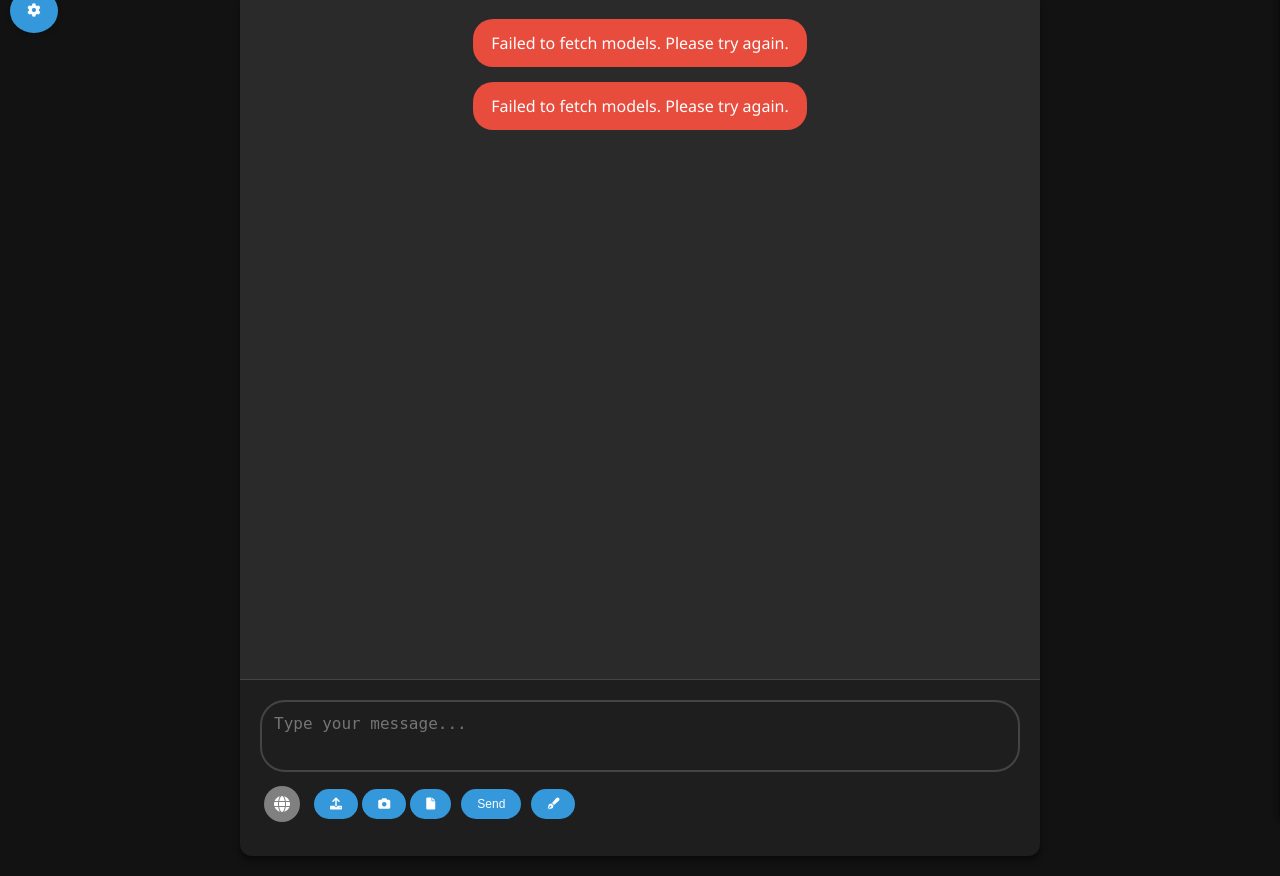
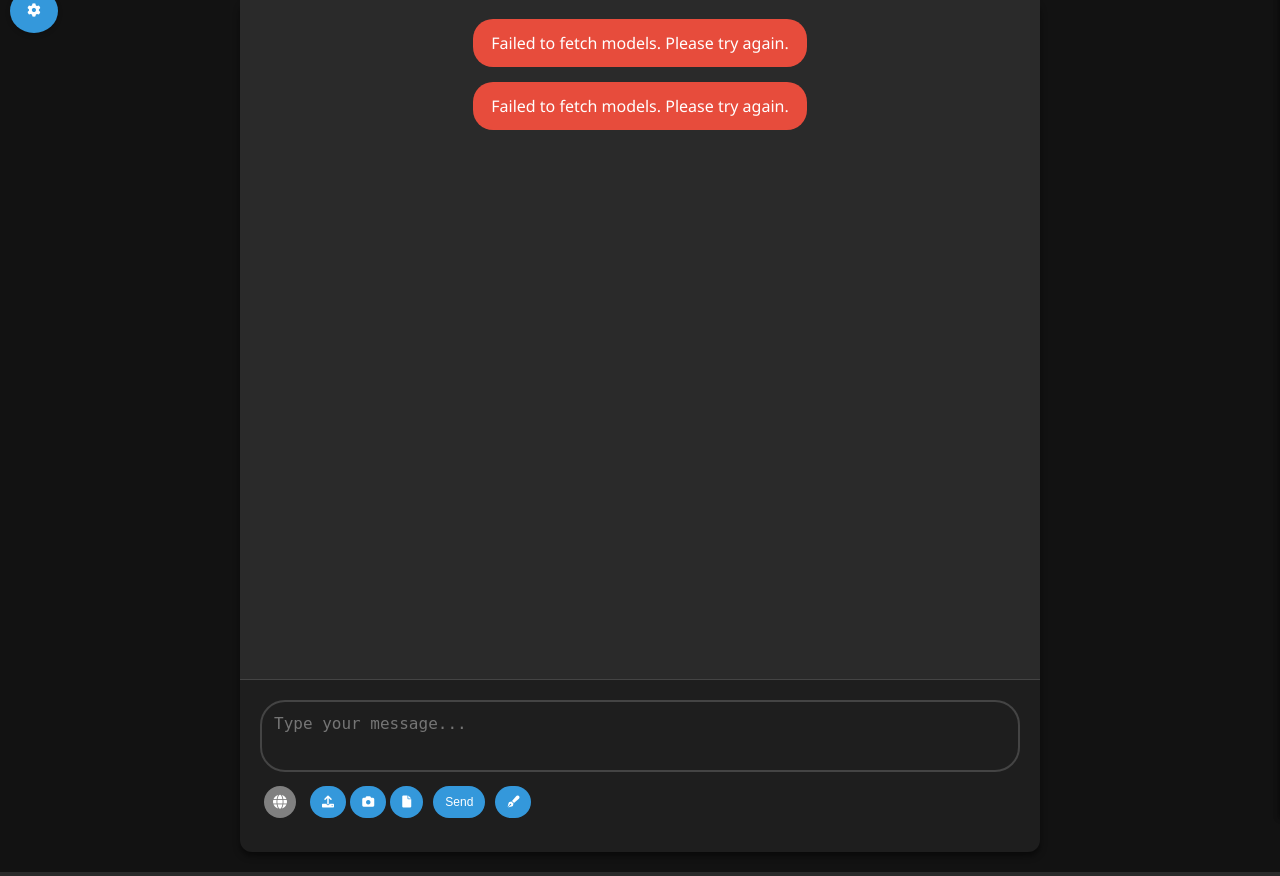
Before and after one commit to wugamlo/wugabot, a Flask app: page / in a window 1280 px wide. Shown: the part 21-897 px from the top of the page. Run offline with Flask 3, Linux system fonts and the light colour scheme; data that the repository does not hold is empty; some libraries are stand-ins or nearby versions.

Commit message:
Assistant checkpoint: Fix button sizing and icon centering
Assistant generated file changes:
- static/style.css: Fix icon button sizing and centering

---

User prompt:

it is still not centered. Also I notice that the web-search button seems to be taller than the other buttons. so when i switch to a model without web search, the size of the bottom bar changes slightly

```diff
--- a/static/style.css
+++ b/static/style.css
@@ -626,20 +626,34 @@ button {
     background-color: #808080;
     color: white;
     cursor: pointer;
-    width: 36px;
-    height: 36px;
+    width: 32px;
+    height: 32px;
     display: inline-flex;
     align-items: center;
     justify-content: center;
     transition: background-color 0.3s ease;
     margin: 4px;
+    vertical-align: middle;
 }
 
 .icon-button i {
-    font-size: 16px;
-    line-height: 1;
+    font-size: 14px;
+    display: flex;
+    align-items: center;
+    justify-content: center;
+    width: 100%;
+    height: 100%;
 }
 
 .icon-button.active {
     background-color: var(--secondary-color);
 }
+
+.input-area button {
+    height: 32px;
+    min-width: 32px;
+    padding: 0 12px;
+    display: inline-flex;
+    align-items: center;
+    justify-content: center;
+}
```
